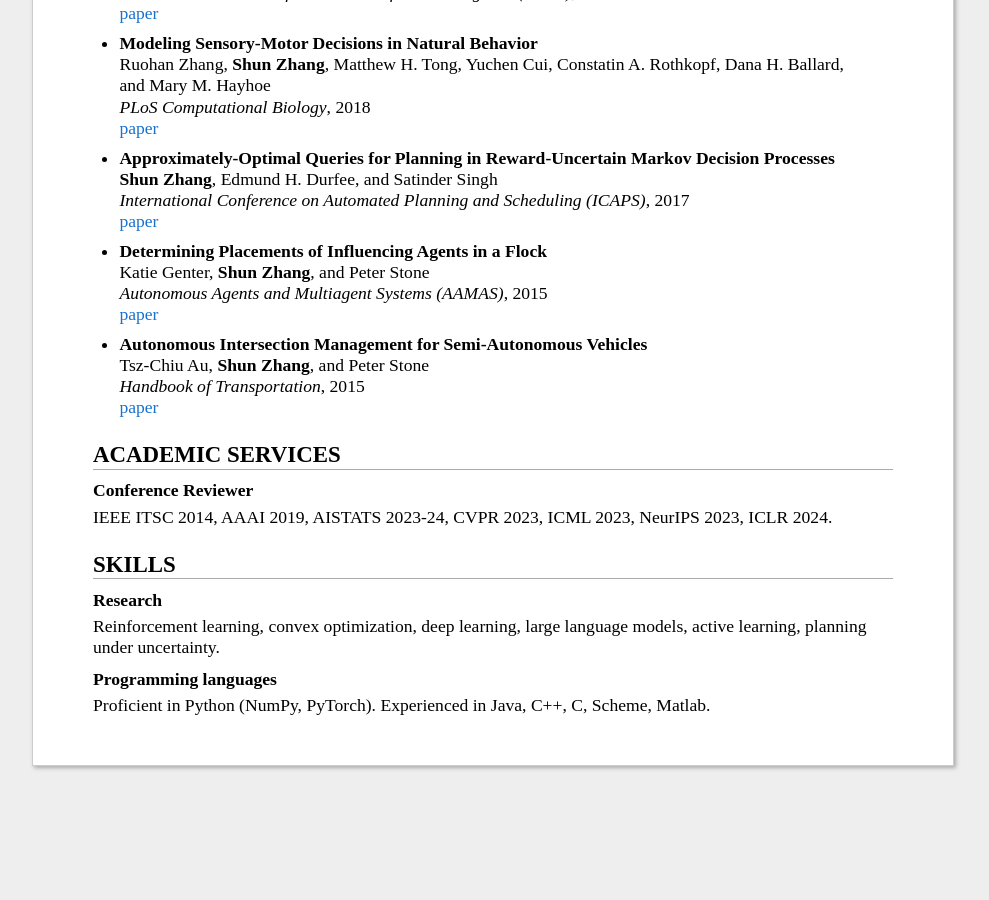
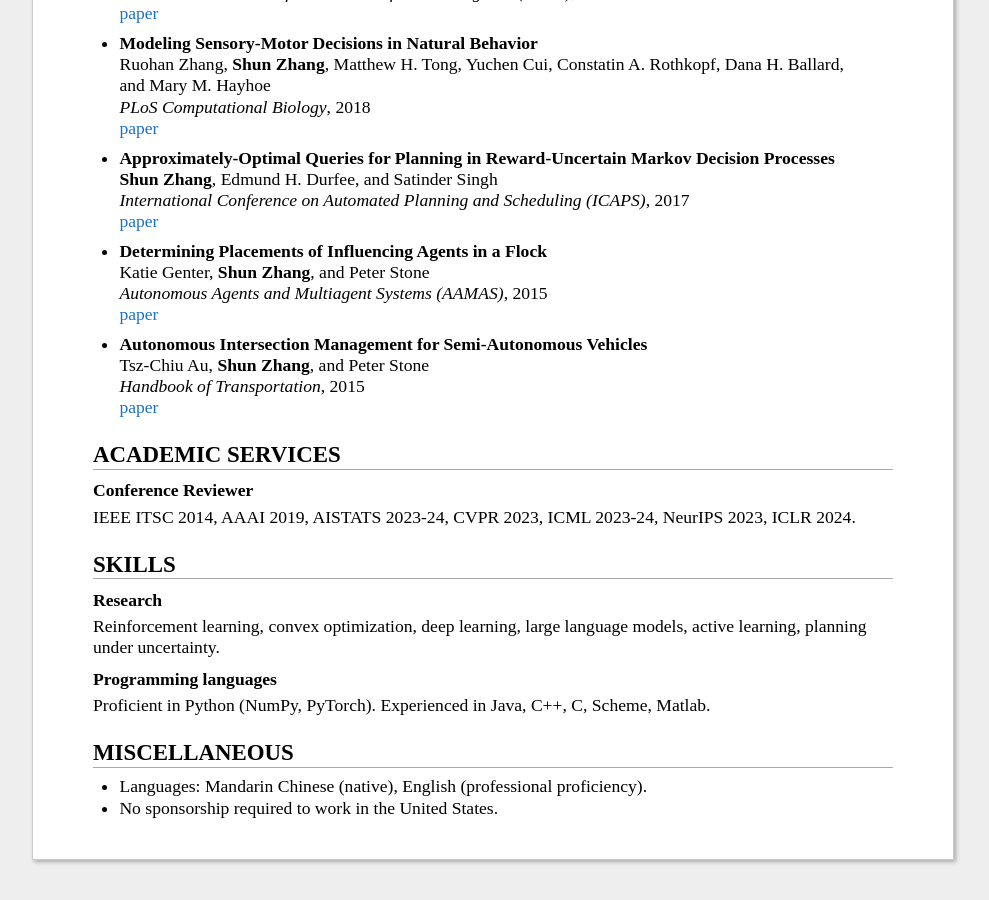
Before and after one commit to shunzh/shunzh.github.io, a Jekyll site: the page built from _pages/cv.md, in a window 1280 px wide and 900 px high, scrolled down 1827 px. Shown: the whole window, without its empty margins (147-1136 px from the left). Built offline with Jekyll 4.4.1, drawn with Linux system fonts in a browser that asks for light colours; before the commit the page ends 2633 px from its top, so only the background shows below that; some of the changed text lies outside the part shown.

Commit message:
cv update

```diff
--- a/_pages/cv.md
+++ b/_pages/cv.md
@@ -10,7 +10,7 @@
 - <i class="fas fa-globe"></i>  [shunzh.github.io](http://shunzh.github.io/)
 - <i class="fas fa-map-marker-alt"></i>  San Francisco Bay Area
 
-**Research interests:** Reinforcement learning; large language models; automatic code generation; value alignment.
+**Research interests:** Reinforcement learning; large language models; automated theorem proving; automatic code generation; value alignment.
 
 ## Experience
 
@@ -45,6 +45,43 @@
 
 ### <span>**B.S. in Computer Science**, _University of Texas at Austin_</span> <span>May 2014</span>
 
+{% assign preprints_exist = false %}
+{% for post in site.posts %}
+    {% if post.categories contains 'preprint' %}
+        {% assign preprints_exist = true %}
+        {% break %}
+    {% endif %}
+{% endfor %}
+
+{% if preprints_exist %}
+## Preprints
+
+<p></p>
+
+<ul>
+{% for post in site.posts %}
+    {% if post.categories contains 'preprint' %}
+    <li><p>
+        <strong>{{ post.title }}</strong>
+        <br>
+        {% include list_authors.html authors=post.authors enable_links=false %}
+        <br>
+        <em>{{ post.venue }}</em>, {{ post.year }}
+        <br>
+        {% if post.paper %}
+            {% if post.paper contains '://' %}
+                {% assign absoluteUrl = post.paper %}
+            {% else %}
+                {% assign absoluteUrl = site.homepage_url | append: post.paper %}
+            {% endif %}
+            <a href="{{ absoluteUrl }}">paper</a>
+        {% endif %}
+    </p></li>
+    {% endif %}
+{% endfor %}
+</ul>
+{% endif %}
+
 
 ## Publications
 
@@ -54,20 +91,20 @@
 {% for post in site.posts %}
 {% if post.categories contains 'paper' %}
 <li><p>
-<strong>{{ post.title }}</strong>
-<br>
-{% include list_authors.html authors=post.authors enable_links=false %}
-<br>
-<em>{{ post.venue }}</em>, {{ post.year }}
-<br>
-{% if post.paper %}
-    {% if post.paper contains '://' %}
-        {% assign absoluteUrl = post.paper %}
-    {% else %}
-        {% assign absoluteUrl = site.homepage_url | append: post.paper %}
+    <strong>{{ post.title }}</strong>
+    <br>
+    {% include list_authors.html authors=post.authors enable_links=false %}
+    <br>
+    <em>{{ post.venue }}</em>, {{ post.year }}
+    <br>
+    {% if post.paper %}
+        {% if post.paper contains '://' %}
+            {% assign absoluteUrl = post.paper %}
+        {% else %}
+            {% assign absoluteUrl = site.homepage_url | append: post.paper %}
+        {% endif %}
+        <a href="{{ absoluteUrl }}">paper</a>
     {% endif %}
-    <a href="{{ absoluteUrl }}">paper</a>
-{% endif %}
 </p></li>
 {% endif %}
 {% endfor %}
@@ -78,7 +115,7 @@
 
 ### **Conference Reviewer**
 
-IEEE ITSC 2014, AAAI 2019, AISTATS 2023-24, CVPR 2023, ICML 2023, NeurIPS 2023, ICLR 2024.
+IEEE ITSC 2014, AAAI 2019, AISTATS 2023-24, CVPR 2023, ICML 2023-24, NeurIPS 2023, ICLR 2024.
 
 
 ## Skills
@@ -90,3 +127,11 @@
 ### **Programming languages**
 
 Proficient in Python (NumPy, PyTorch). Experienced in Java, C++, C, Scheme, Matlab.
+
+
+## Miscellaneous
+
+<p></p>
+
+* Languages: Mandarin Chinese (native), English (professional proficiency).
+* No sponsorship required to work in the United States.
```
Also changed, not shown: 1 other file.
